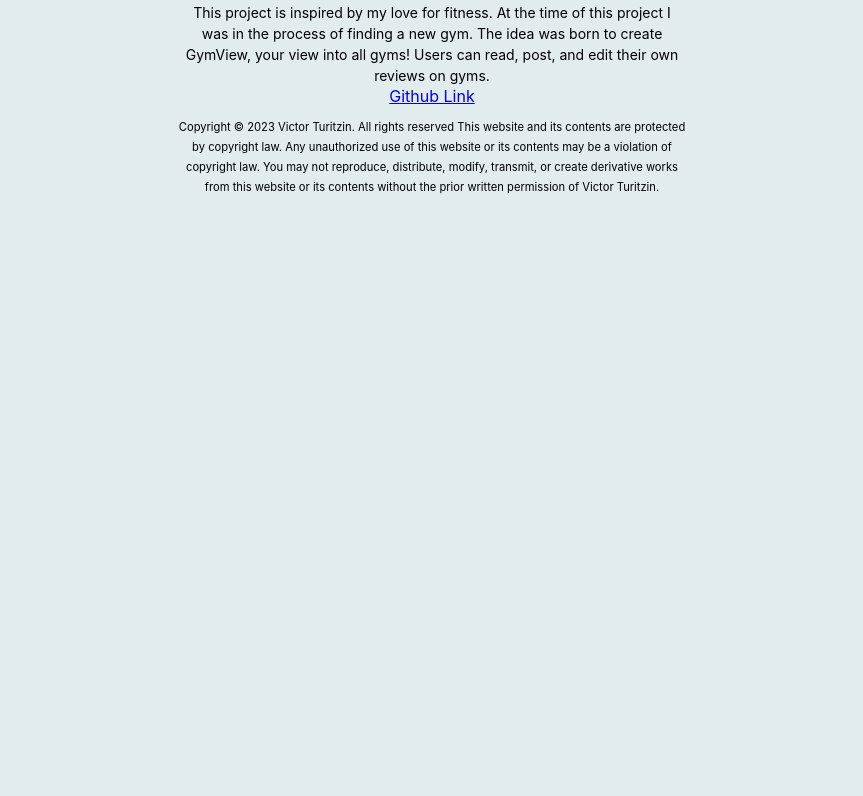
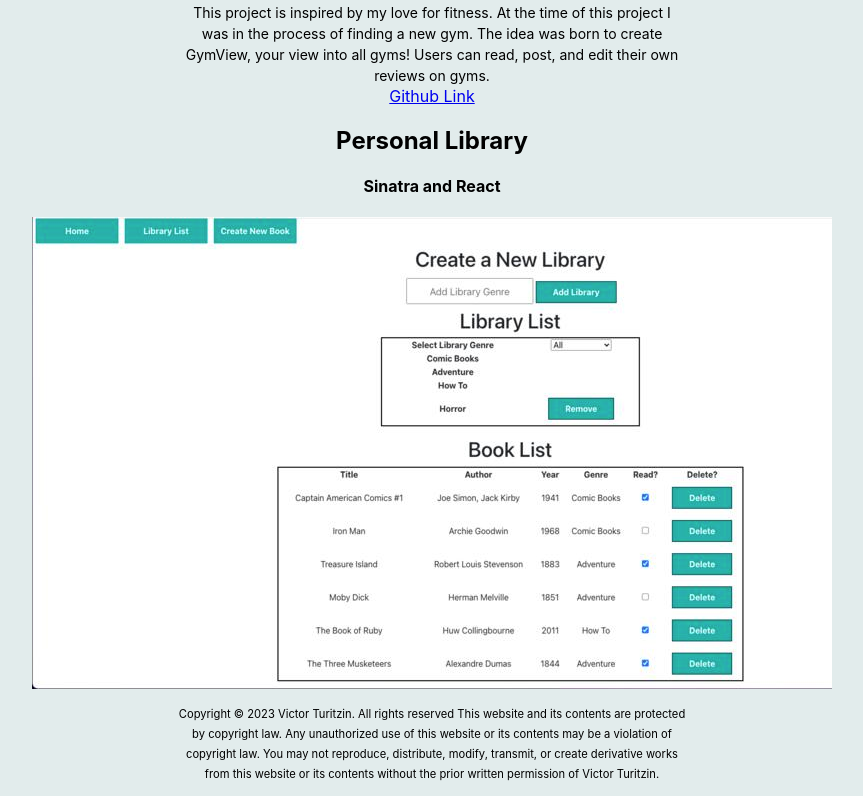
Before and after one commit to turitzinv/About-Me-VictorT, a React (Create React App) app in the folder client/: page /projects in a window 1280 px wide. Shown: the part 1293-2089 px from the top of the page, without its empty margins (208-1071 px from the left). Before the commit the page ends 1501 px from the top, so only its background shows below. Built offline with nearby package versions, Linux system fonts and the light colour scheme.

Commit message:
Added Personal Library project image into Images folder. Imported Personal Library image into Project component. Added new h2, h4, and Personal Library image for next project.

```diff
--- a/client/src/components/Projects.js
+++ b/client/src/components/Projects.js
@@ -1,6 +1,7 @@
 import React from "react";
 import FamilyRecipes from "../Images/FamilyRecipes.jpeg";
 import GymView from "../Images/GymView.jpeg";
+import PersonalLibrary from "../Images/PersonalLibrary.jpeg"
 
 const Projects = () => {
   return (
@@ -23,9 +24,7 @@
           The following deployed website link will open a new tab and may take a
           moment to load.
         </p>
-        <a href="https://family-recipes.onrender.com" x>
-          Deployed Website{" "}
-        </a>
+        <a href="https://family-recipes.onrender.com">Deployed Website </a>
       </p>
       <h2>GymView</h2>
       <h4>Ruby on Rails and React</h4>
@@ -36,9 +35,10 @@
         create GymView, your view into all gyms! Users can read, post, and edit
         their own reviews on gyms.
       </p>
-      <a href="https://github.com/turitzinv/gym-review-project" >
-          Github Link{" "}
-        </a>
+      <a href="https://github.com/turitzinv/gym-review-project">Github Link </a>
+      <h2>Personal Library</h2>
+      <h4>Sinatra and React</h4>
+      <img id="PersonalLibrary-image" src={PersonalLibrary} alt="Personal Library" />
       <p className="copyright">
         Copyright © 2023 Victor Turitzin. All rights reserved This website and
         its contents are protected by copyright law. Any unauthorized use of
```
Also changed, not shown: client/src/Images/PersonalLibrary.jpeg (added).
